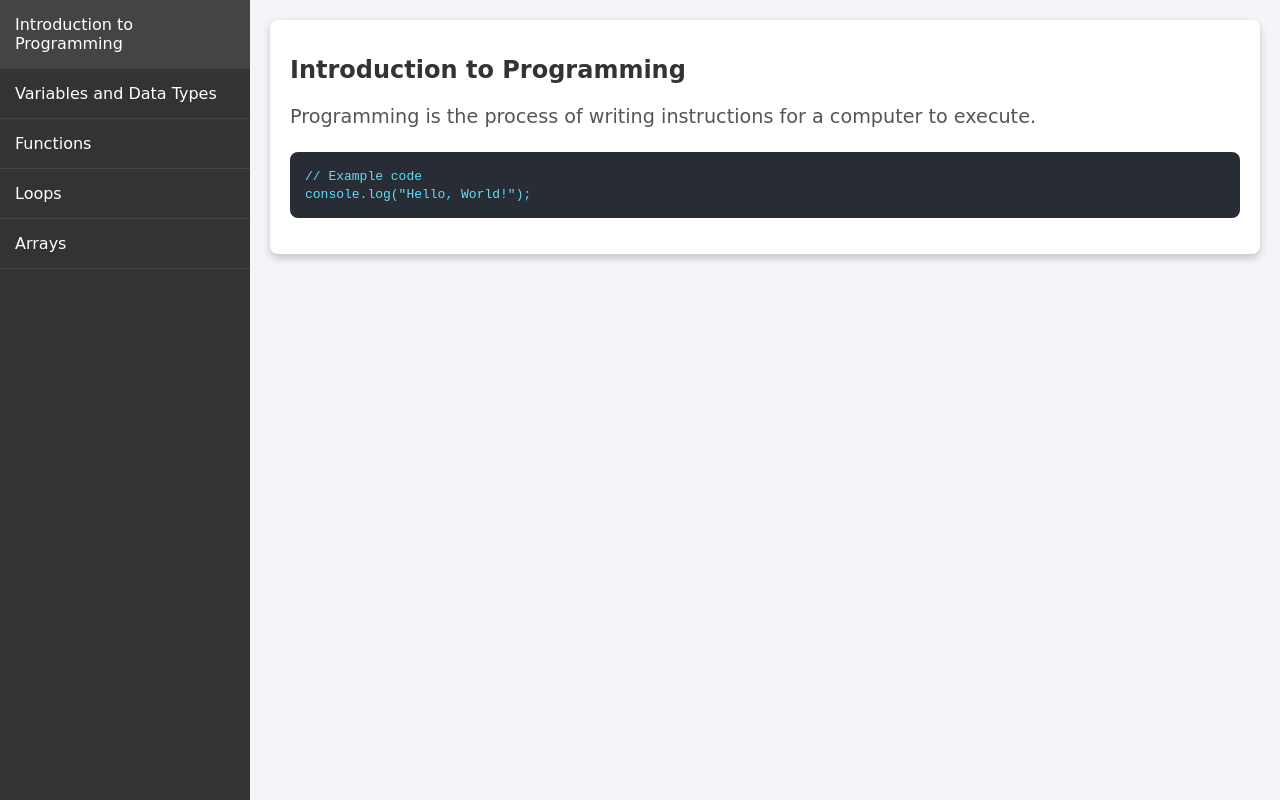
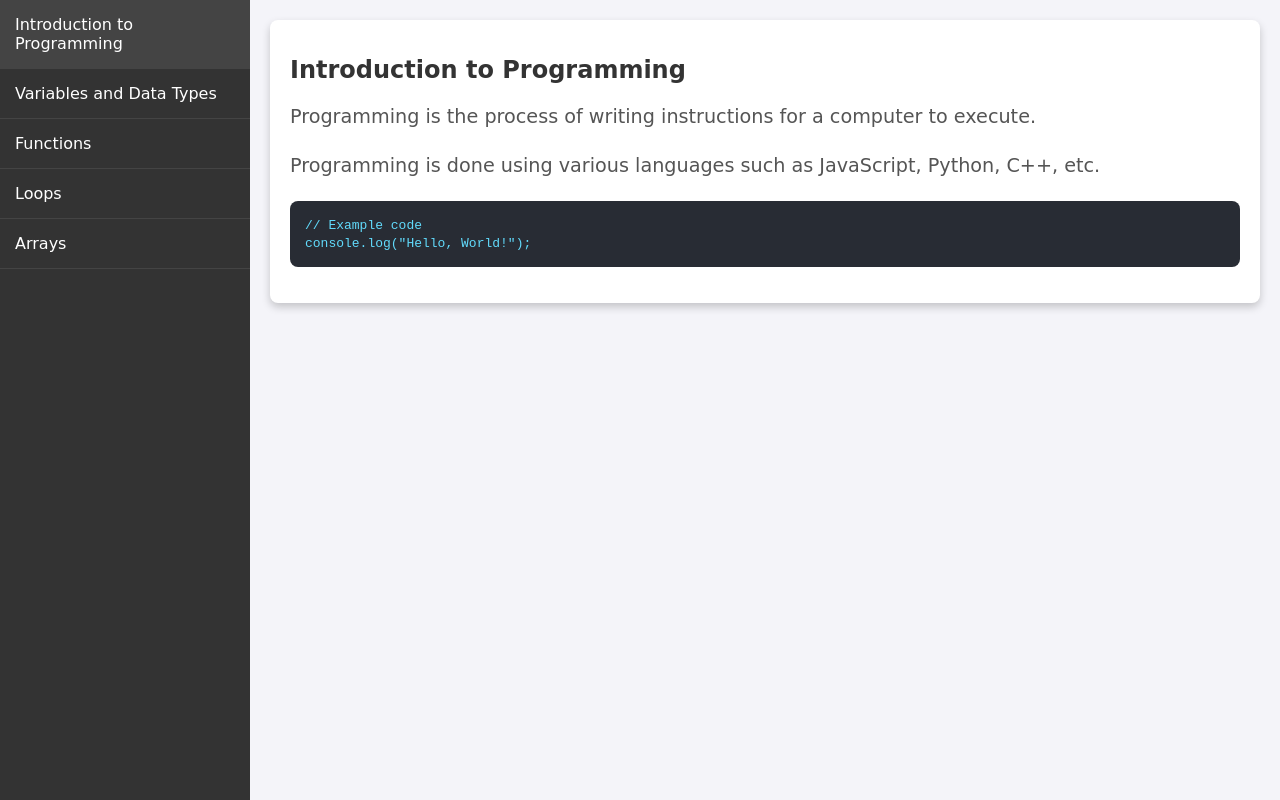
Before and after one commit to arifulatwork/javanote.github.io, a plain HTML site: page index.html in a window 1280 px wide. Both pictures are taken after a click on the item "Introduction to Programming". Drawn offline with Linux system fonts and the light colour scheme.

Commit message:
Update json

```diff
--- a/index.html
+++ b/index.html
@@ -31,15 +31,25 @@
                 });
             });
 
+        // Function to display the content of a topic
         function showContent(topic) {
             const contentArea = document.getElementById("content-area");
-            contentArea.innerHTML = `
+            let content = `
                 <div class="note-container">
                     <h1 class="note-title">${topic.title}</h1>
                     <p class="note-description">${topic.description}</p>
-                    <pre><code>${topic.code}</code></pre>
-                </div>
             `;
+
+            // Loop through the content array to display multiple descriptions and codes
+            topic.content.forEach(item => {
+                content += `
+                    <p class="note-description">${item.description}</p>
+                    <pre><code>${item.code}</code></pre>
+                `;
+            });
+
+            content += `</div>`;
+            contentArea.innerHTML = content;
         }
     </script>
 </body>
--- a/notes.json
+++ b/notes.json
@@ -4,31 +4,80 @@
             "id": "topic1",
             "title": "Introduction to Programming",
             "description": "Programming is the process of writing instructions for a computer to execute.",
-            "code": "// Example code\nconsole.log(\"Hello, World!\");"
+            "content": [
+                {
+                    "description": "Programming is done using various languages such as JavaScript, Python, C++, etc.",
+                    "code": "// Example code\nconsole.log(\"Hello, World!\");"
+                }
+            ]
         },
         {
             "id": "topic2",
             "title": "Variables and Data Types",
             "description": "Variables are containers for storing data values.",
-            "code": "// Example code\nlet name = \"John\";\nconsole.log(name);"
+            "content": [
+                {
+                    "description": "JavaScript supports different data types like string, number, boolean, etc.",
+                    "code": "// Example code\nlet name = \"John\";\nconsole.log(name);"
+                },
+                {
+                    "description": "Variables can be defined using var, let, or const.",
+                    "code": "const age = 25;\nconsole.log(age);"
+                }
+            ]
         },
         {
             "id": "topic3",
             "title": "Functions",
             "description": "Functions are reusable blocks of code that perform a specific task.",
-            "code": "// Example code\nfunction greet() {\n    console.log(\"Hello!\");\n}\ngreet();"
+            "content": [
+                {
+                    "description": "A function is defined using the function keyword, followed by the function name and parameters.",
+                    "code": "// Example code\nfunction greet() {\n    console.log(\"Hello!\");\n}\ngreet();"
+                },
+                {
+                    "description": "Functions can also return values.",
+                    "code": "// Example code\nfunction add(a, b) {\n    return a + b;\n}\nconsole.log(add(2, 3));"
+                }
+            ]
         },
         {
             "id": "topic4",
             "title": "Loops",
             "description": "Loops are used to execute a block of code repeatedly.",
-            "code": "// Example code\nfor (let i = 0; i < 5; i++) {\n    console.log(i);\n}"
+            "content": [
+                {
+                    "description": "A for loop is often used when you know the number of iterations in advance.",
+                    "code": "// Example code\nfor (let i = 0; i < 5; i++) {\n    console.log(i);\n}"
+                },
+                {
+                    "description": "A while loop continues to execute until a condition is no longer true.",
+                    "code": "// Example code\nlet i = 0;\nwhile (i < 5) {\n    console.log(i);\n    i++;\n}"
+                }
+            ]
         },
         {
             "id": "topic5",
             "title": "Arrays",
             "description": "Arrays are used to store multiple values in a single variable.",
-            "code": "String[] fruits = {\"Apple\", \"Banana\", \"Cherry\"};\nconsole.log(fruits[0]);"
+            "content": [
+                {
+                    "description": "Arrays can store values of the same type, like numbers or strings.",
+                    "code": "let fruits = [\"Apple\", \"Banana\", \"Cherry\"];\nconsole.log(fruits[0]);"
+                },
+                {
+                    "description": "Arrays can be multidimensional, allowing you to store arrays inside arrays.",
+                    "code": "int[][] matrix = {{1, 2}, {3, 4}};\nconsole.log(matrix[0][1]);"
+                },
+                {
+                    "description": "You can also store different types of elements in an array.",
+                    "code": "Object[] mixedArray = {1, \"Apple\", true};\nconsole.log(mixedArray[1]);"
+                },
+                {
+                    "description": "Arrays can be iterated using loops.",
+                    "code": "for (let i = 0; i < fruits.length; i++) {\n    console.log(fruits[i]);\n}"
+                }
+            ]
         }
     ]
 }
```
